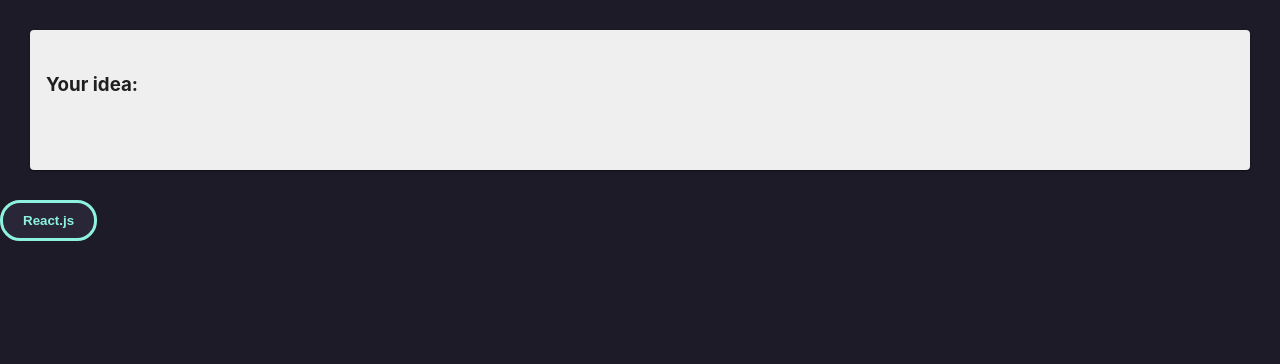
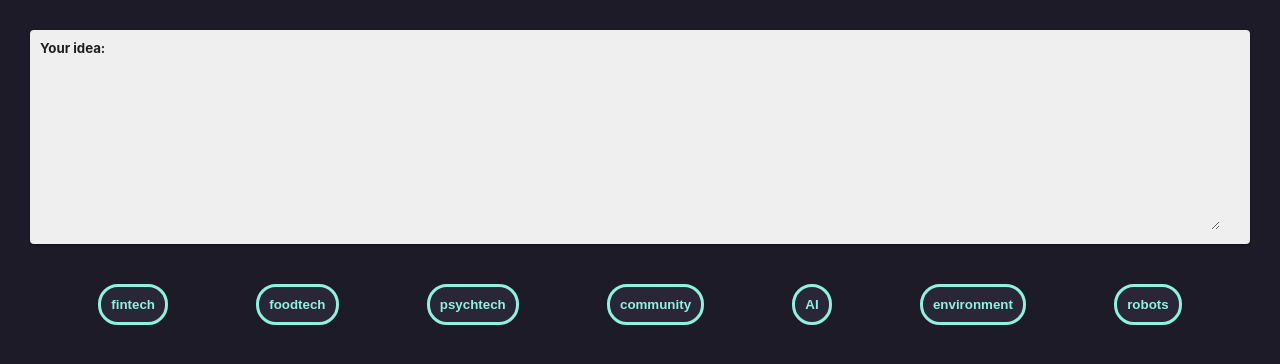
Before and after one commit to wilsoncooked/OWLink, a React (Create React App) app: page /timetable/idea/new in a window 1280 px wide. Shown: the top 364 px of the page. Built offline with nearby package versions, Linux system fonts and the light colour scheme.

Commit message:
added active background color

```diff
--- a/src/App.css
+++ b/src/App.css
@@ -26,22 +26,37 @@
   background-color: #14131a;
 }
 
-.catagory-button {
+.category-button {
   border: 3px solid #8df3de;
   border-radius: 20px;
-  padding: 10px 20px;
+  padding: 10px 10px;
   color: #8df3de;
   background-color: #292638;
+  margin: 10px;
 }
 
-.catagory-button-active {
-  border: 3px solid #8df3de;
-  border-radius: 20px;
-  padding: 10px 20px;
-  color: #8df3de;
-  background-color: #6539ec;
+.category-button:focus {
+  background: linear-gradient(
+    152deg,
+    rgba(48, 60, 208, 1) 0%,
+    rgba(95, 57, 233, 1) 26%,
+    rgba(101, 57, 236, 1) 71%,
+    rgba(48, 60, 208, 1) 100%
+  );
+  transform: scale(1.05);
+}
+
+.buttons-wrapper {
+  display: flex;
+  justify-content: space-evenly;
+  flex-wrap: wrap;
+  margin: 20px;
 }
 
 button:focus {
   outline: none;
 }
+
+input:focus {
+  outline: none;
+}
--- a/src/components/IdeaMainInput.js
+++ b/src/components/IdeaMainInput.js
@@ -1,13 +1,25 @@
 import React from 'react';
 import {makeStyles} from '@material-ui/core/styles';
 import Paper from '@material-ui/core/Paper';
-import InputBase from '@material-ui/core/InputBase';
 
 const useStyles = makeStyles(theme => ({
   root: {
-    padding: theme.spacing(3, 2),
     margin: '30px',
+    padding: '10px 10px',
     backgroundColor: '#EFEFEF',
+  },
+  title: {
+    padding: '0',
+    margin: '0',
+  },
+  input: {
+    height: '20vh',
+    width: '98%',
+    marginTop: '10px',
+    color: '#6539ec',
+    backgroundColor: '#EFEFEF',
+    border: 'none',
+    outline: 'none',
   },
 }));
 
@@ -17,11 +29,8 @@ export default function IdeaMainInput() {
   return (
     <div>
       <Paper className={classes.root}>
-        <h3>Your idea: </h3>
-        <InputBase
-          className={classes.margin}
-          inputProps={{'aria-label': 'naked'}}
-        />
+        <h5 className={classes.title}>Your idea: </h5>
+        <textarea rows={10} type='text' className={classes.input} required />
       </Paper>
     </div>
   );
--- a/src/components/SelectButton.js
+++ b/src/components/SelectButton.js
@@ -1,4 +1,14 @@
 import React from 'react';
+
+const catagories = [
+  'fintech',
+  'foodtech',
+  'psychtech',
+  'community',
+  'AI',
+  'environment',
+  'robots',
+];
 
 class SelectButton extends React.Component {
   constructor(props) {
@@ -10,10 +20,11 @@ class SelectButton extends React.Component {
     this.toggleClass = this.toggleClass.bind(this);
   }
 
-  toggleClass(e) {
-    const currentState = this.state.selected;
-    this.setState({selected: !currentState});
-    this.componentShouldUpdate();
+  toggleClass() {
+    // const currentState = this.state.selected;
+    // this.setState({selected: !currentState});
+    // this.componentShouldUpdate();
+    // console.log(e);
   }
 
   componentShouldUpdate(e) {
@@ -25,15 +36,18 @@ class SelectButton extends React.Component {
   render() {
     console.log(this.state);
     return (
-      <div>
-        <button
-          name='react.js'
-          className={
-            this.state.selected ? 'catagory-button-active' : 'catagory-button'
-          }
-          onClick={this.toggleClass}>
-          <b>React.js</b>
-        </button>
+      <div className='buttons-wrapper'>
+        {catagories.map((name, index) => {
+          return (
+            <button
+              name={name}
+              key={index}
+              className='category-button'
+              onClick={this.toggleClass}>
+              <b>{name}</b>
+            </button>
+          );
+        })}
       </div>
     );
   }
```
